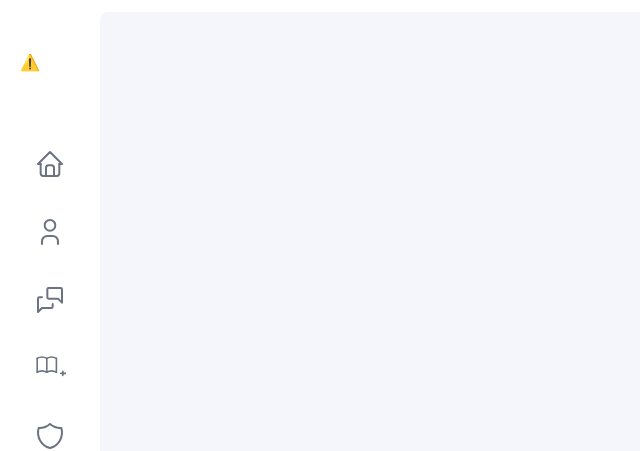
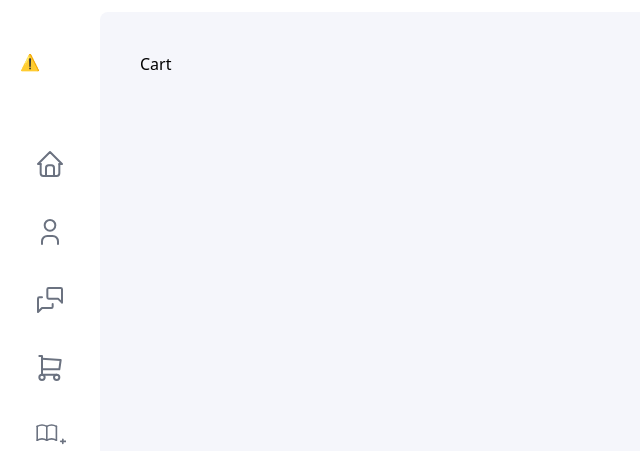
Before and after one commit to aushamim/Library-Management-System-Client, a React (Create React App) app: page /cart in a window 1280 px wide. Shown: the top 451 px of the page, without its empty margins (0-640 px from the left). Built offline with nearby package versions, Linux system fonts and the light colour scheme; no server answers.

Commit message:
Init Cart & Add Cart Route

```diff
--- a/src/App.js
+++ b/src/App.js
@@ -3,6 +3,7 @@ import "./App.css";
 import Navigation from "./Components/Navigation/Navigation";
 import Home from "./Pages/Home/Home";
 import Login from "./Pages/Login/Login";
+import Cart from "./Pages/Cart/Cart";
 
 function App() {
   return (
@@ -14,6 +15,7 @@ function App() {
         <Routes>
           <Route path="/" element={<Home></Home>} />
           <Route path="/login" element={<Login></Login>} />
+          <Route path="/cart" element={<Cart></Cart>} />
         </Routes>
       </div>
     </div>
--- a/src/Components/Navigation/Navigation.js
+++ b/src/Components/Navigation/Navigation.js
@@ -84,6 +84,31 @@ const Navigation = () => {
             <path d="M14 15v2a1 1 0 0 1 -1 1h-7l-3 3v-10a1 1 0 0 1 1 -1h2" />
           </svg>
           <span className="nav-tooltip">Forum</span>
+        </div>
+      </Link>
+
+      {/* Forum */}
+      <Link to="/cart">
+        <div className="flex flex-col justify-center items-center my-5 p-2 group relative">
+          <svg
+            xmlns="http://www.w3.org/2000/svg"
+            className="icon icon-tabler icon-tabler-messages"
+            width="32"
+            height="32"
+            viewBox="0 0 24 24"
+            strokeWidth="1.5"
+            stroke="#6b7280"
+            fill="none"
+            strokeLinecap="round"
+            strokeLinejoin="round"
+          >
+            <path stroke="none" d="M0 0h24v24H0z" fill="none" />
+            <circle cx="6" cy="19" r="2" />
+            <circle cx="17" cy="19" r="2" />
+            <path d="M17 17h-11v-14h-2" />
+            <path d="M6 5l14 1l-1 7h-13" />
+          </svg>
+          <span className="nav-tooltip">View Cart</span>
         </div>
       </Link>
 
--- /dev/null
+++ b/src/Pages/Cart/Cart.js
@@ -0,0 +1,7 @@
+import React from "react";
+
+const Cart = () => {
+  return <div>Cart</div>;
+};
+
+export default Cart;
```
